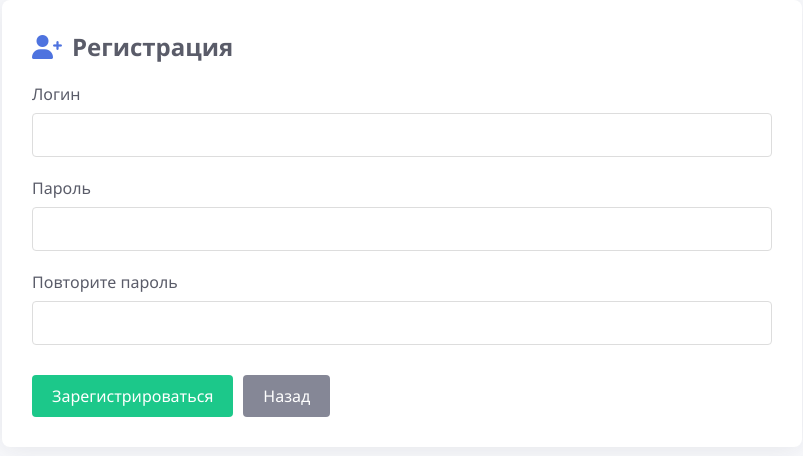
After one commit to KonTur2/Fullstack, a Flask app: template templates/register.html in a window 1280 px wide. The commit adds this page. Shown: the top 456 px of the page, without its empty margins (238-1041 px from the left). Run offline with Flask 3, Linux system fonts and the light colour scheme; the template is opened without the code that fills it, so the values that code supplies are empty.

Commit message:
создал леху

```diff
--- a/static/css/styles.css
+++ b/static/css/styles.css
@@ -130,6 +130,10 @@ body {
     font-size: 1rem;
     cursor: pointer;
     transition: all 0.3s;
+}
+
+.no-decoration-btn {
+    text-decoration: none
 }
 
 .btn-primary {
--- a/static/css/transactions.css
+++ b/static/css/transactions.css
@@ -7,6 +7,11 @@
     padding: 20px;
     margin-bottom: 20px;
     box-shadow: 0 0.15rem 1.75rem 0 rgba(58, 59, 69, 0.1);
+}
+
+/* Фикс масштабирования поля пользователем */
+#issue-notes {
+    resize: none;
 }
 
 .reader-card-header {
--- /dev/null
+++ b/static/js/register.js
@@ -0,0 +1,36 @@
+// Предотвращаем отправку формы для валидации
+document.getElementById('register-form').addEventListener('submit', function(event) {
+    event.preventDefault();
+
+    let valid = true;
+    document.querySelectorAll('.error').forEach(error => error.textContent = ''); // Очистка ошибок
+
+    // Валидация имени пользователя
+    const username = document.getElementById('username').value;
+    if (username.trim() === '') {
+        valid = false;
+        document.getElementById('username-error').textContent = 'Логин не может быть пустым.';
+    }
+
+    // Валидация пароля
+    const password = document.getElementById('password').value;
+    if (password.length < 6) {
+        valid = false;
+        document.getElementById('password-error').textContent = 'Пароль должен содержать минимум 6 символов.';
+    }
+
+    // Валидация повторного пароля
+    const confirmPassword = document.getElementById('confirm-password').value;
+    if (confirmPassword !== password) {
+        valid = false;
+        document.getElementById('confirm-password-error').textContent = 'Пароли не совпадают.';
+    }
+
+    // Если форма валидна, отправляем её
+    if (valid) {
+        this.submit(); // Отправляем форму
+    } else {
+        // Если есть ошибка, прокручиваем страницу вверх, чтобы пользователь видел ошибку
+        window.scrollTo(0, 0);
+    }
+});
--- a/templates/books.html
+++ b/templates/books.html
@@ -7,6 +7,8 @@
     <link rel="stylesheet" href="https://cdnjs.cloudflare.com/ajax/libs/font-awesome/6.0.0-beta3/css/all.min.css">
     <link rel="stylesheet" href="../static/css/styles.css">
     <link rel="stylesheet" href="../static/css/books.css">
+    <link rel="icon" href="../static/icons/favicon-16x16.png" type="image/png">
+    <link rel="icon" href="../static/icons/favicon-32x32.png" type="image/png">
 </head>
 <body>
     <div class="container">
--- /dev/null
+++ b/templates/register.html
@@ -0,0 +1,37 @@
+<!DOCTYPE html>
+<html lang="ru">
+<head>
+    <meta charset="UTF-8">
+    <meta name="viewport" content="width=device-width, initial-scale=1.0">
+    <title>Регистрация - Твердый переплет</title>
+    <link rel="icon" href="/static/favicon.ico">
+    <link rel="stylesheet" href="https://cdnjs.cloudflare.com/ajax/libs/font-awesome/6.0.0-beta3/css/all.min.css">
+    <link rel="stylesheet" href="../static/css/styles.css">
+    <link rel="icon" href="../static/icons/favicon-16x16.png" type="image/png">
+    <link rel="icon" href="../static/icons/favicon-32x32.png" type="image/png">
+    <script src="../static/js/register.js" defer></script>
+</head>
+<body>
+    <div class="form-container">
+        <h2 class="form-title"><i class="fas fa-user-plus"></i>Регистрация</h2>
+        <form action="/register" method="post">
+            <div class="form-group">
+                <label for="username">Логин</label>
+                <input type="text" id="username" name="username" class="form-control" required>
+            </div>
+            <div class="form-group">
+                <label for="password">Пароль</label>
+                <input type="password" id="password" name="password" class="form-control" required>
+            </div>
+            <div class="form-group">
+                <label for="confirm-password">Повторите пароль</label>
+                <input type="password" id="confirm-password" name="confirm_password" class="form-control" required>
+            </div>
+            <div class="btn-group">
+                <button type="submit" class="btn btn-success">Зарегистрироваться</button>
+                <a href="login.html" class="btn btn-secondary no-decoration-btn">Назад</a>
+            </div>
+        </form>
+    </div>
+</body>
+</html>
--- a/templates/reports.html
+++ b/templates/reports.html
@@ -7,6 +7,8 @@
     <link rel="stylesheet" href="https://cdnjs.cloudflare.com/ajax/libs/font-awesome/6.0.0-beta3/css/all.min.css">
     <link rel="stylesheet" href="../static/css/styles.css">
     <link rel="stylesheet" href="../static/css/reports.css">
+    <link rel="icon" href="../static/icons/favicon-16x16.png" type="image/png">
+    <link rel="icon" href="../static/icons/favicon-32x32.png" type="image/png">
 </head>
 <body>
     <div class="container">
--- a/templates/settings.html
+++ b/templates/settings.html
@@ -7,6 +7,8 @@
     <link rel="stylesheet" href="https://cdnjs.cloudflare.com/ajax/libs/font-awesome/6.0.0-beta3/css/all.min.css">
     <link rel="stylesheet" href="../static/css/styles.css">
     <link rel="stylesheet" href="../static/css/settings.css">
+    <link rel="icon" href="../static/icons/favicon-16x16.png" type="image/png">
+    <link rel="icon" href="../static/icons/favicon-32x32.png" type="image/png">
 </head>
 <body>
     <div class="container">
--- a/templates/transactions.html
+++ b/templates/transactions.html
@@ -7,6 +7,8 @@
     <link rel="stylesheet" href="https://cdnjs.cloudflare.com/ajax/libs/font-awesome/6.0.0-beta3/css/all.min.css">
     <link rel="stylesheet" href="../static/css/styles.css">
     <link rel="stylesheet" href="../static/css/transactions.css">
+    <link rel="icon" href="../static/icons/favicon-16x16.png" type="image/png">
+    <link rel="icon" href="../static/icons/favicon-32x32.png" type="image/png">
 </head>
 <body>
     <div class="container">
```
Also changed, not shown: static/js/login.js (added, +26 -0 lines), templates/index.html (+7 -5 lines), templates/login.html (added, +34 -0 lines), templates/readers.html (+3 -13 lines), static/icons/android-chrome-192x192.png (added), static/icons/android-chrome-512x512.png (added), static/icons/apple-touch-icon.png (added), static/icons/favicon-16x16.png (added), static/icons/favicon-32x32.png (added).
